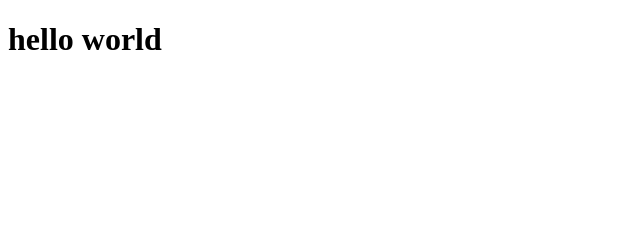
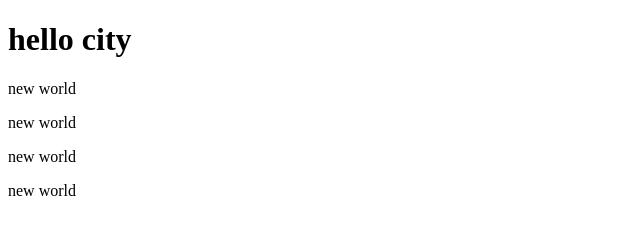
Before and after one commit to obiaj/git-tuto, a plain HTML site: page git.html in a window 1280 px wide. Shown: the whole page, without its empty margins (0-640 px from the left). Drawn offline with Linux system fonts and the light colour scheme.

Commit message:
version7

```diff
--- a/git.html
+++ b/git.html
@@ -7,6 +7,10 @@
     <title>Document</title>
 </head>
 <body>
-    <h1>hello world</h1>
+    <h1>hello city</h1>
+    <p>new world</p>
+    <p>new world</p>
+    <p>new world</p>
+    <p>new world</p>
 </body>
 </html>
--- a/hello.js
+++ b/hello.js
@@ -1 +1 @@
-console.log('hello world');
+console.log('hello work');
```
Also changed, not shown: index.html (+4 -0 lines).
